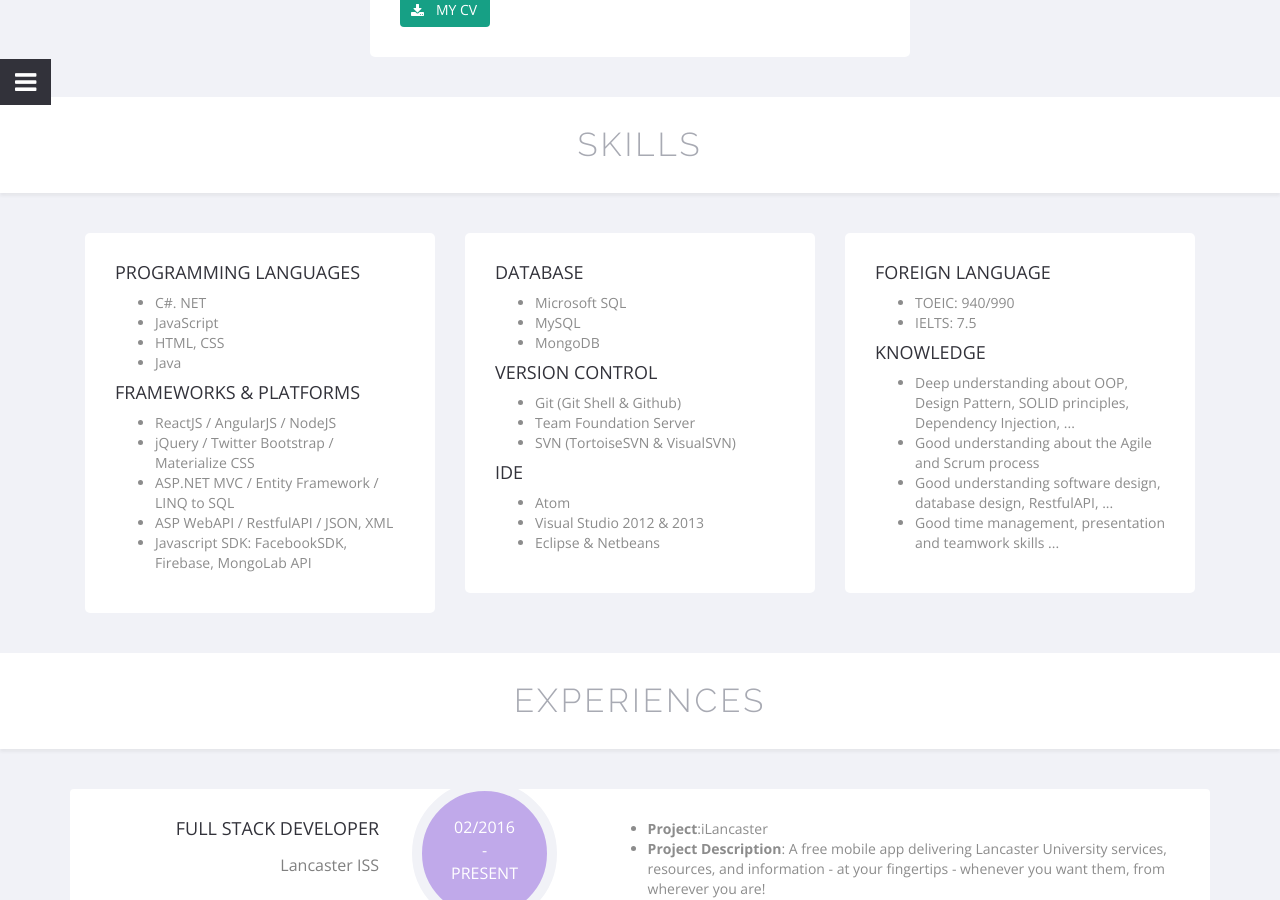
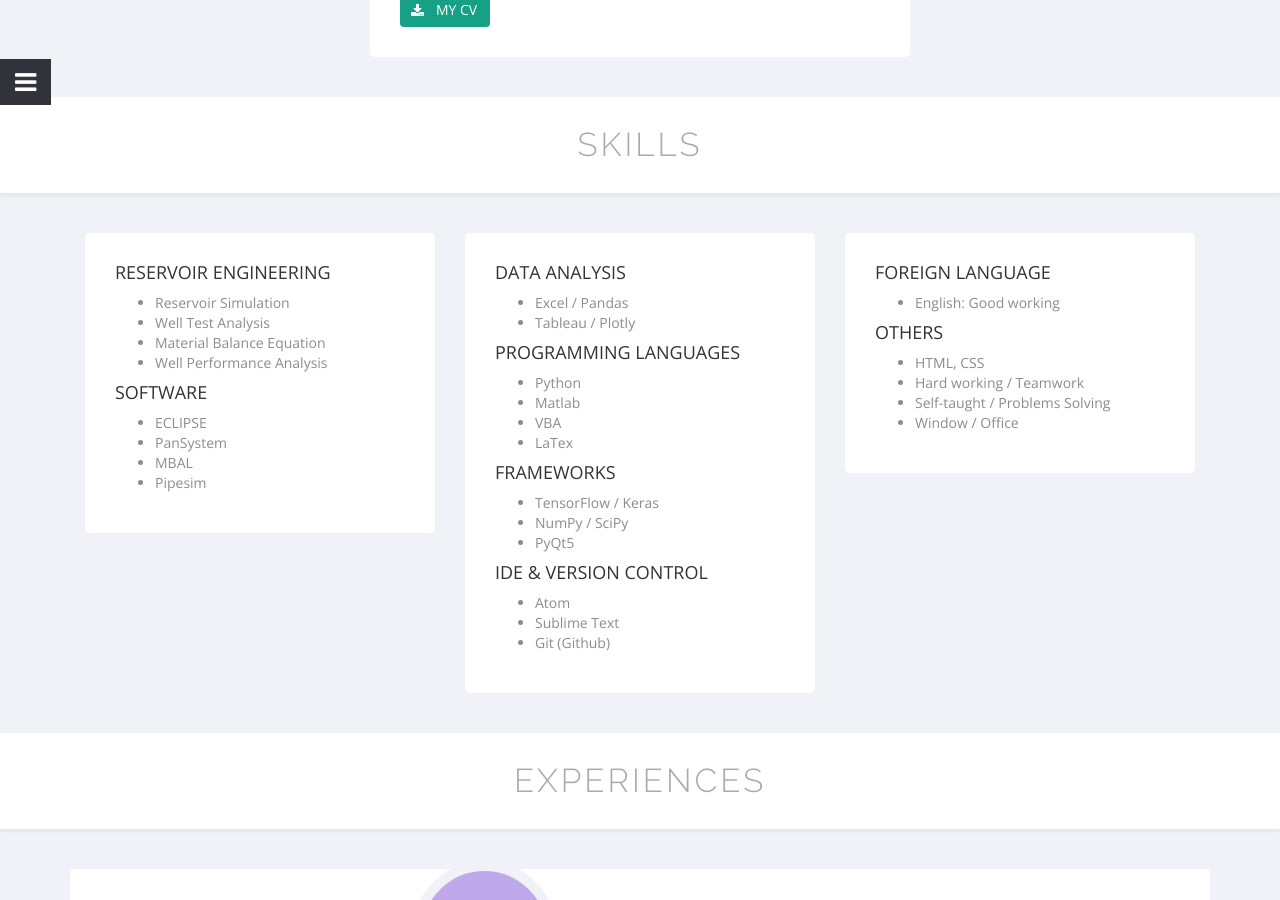
Before and after one commit to YanGBloG/superseded, a Jekyll site: the page cv.html, which Jekyll copies as it is, in a window 1280 px wide and 900 px high, scrolled down 1544 px. Built offline with Jekyll 4.4.1, drawn with Linux system fonts in a browser that asks for light colours.

Commit message:
Update cv.html

```diff
--- a/cv.html
+++ b/cv.html
@@ -125,42 +125,47 @@
             <div class="skills-container">
                 <div class="col-md-4" data-scroll-reveal="enter from the left after .5s">
                     <div class="section-box">
-                        <h2 class="box-title">Programming languages</h2>
+                        <h2 class="box-title">Reservoir engineering</h2>
                         <ul>
-                            <li>C#. NET</li>
-                            <li>JavaScript</li>
-                            <li>HTML, CSS</li>
-                            <li>Java</li>
+                            <li>Reservoir Simulation</li>
+                            <li>Well Test Analysis</li>
+                            <li>Material Balance Equation</li>
+                            <li>Well Performance Analysis</li>
                         </ul>
-                        <h2 class="box-title">Frameworks & platforms</h2>
+                        <h2 class="box-title">Software</h2>
                         <ul>
-                            <li>ReactJS / AngularJS / NodeJS</li>
-                            <li>jQuery / Twitter Bootstrap / Materialize CSS</li>
-                            <li>ASP.NET MVC / Entity Framework / LINQ to SQL</li>
-                            <li>ASP WebAPI / RestfulAPI / JSON, XML</li>
-                            <li>Javascript SDK: FacebookSDK, Firebase, MongoLab API</li>
+                            <li>ECLIPSE</li>
+                            <li>PanSystem</li>
+                            <li>MBAL</li>
+                            <li>Pipesim</li>
                         </ul>
                     </div>
                 </div>
                 <div class="col-md-4" data-scroll-reveal="enter from the right after .5s">
                     <div class="section-box">
-                        <h2 class="box-title">Database</h2>
+                        <h2 class="box-title">Data analysis</h2>
                         <ul>
-                            <li>Microsoft SQL</li>
-                            <li>MySQL</li>
-                            <li>MongoDB</li>
+                            <li>Excel / Pandas</li>
+                            <li>Tableau / Plotly</li>
                         </ul>
-                        <h2 class="box-title">Version Control</h2>
+                        <h2 class="box-title">Programming Languages</h2>
                         <ul>
-                          <li>Git (Git Shell & Github)</li>
-                          <li>Team Foundation Server</li>
-                          <li>SVN (TortoiseSVN & VisualSVN)</li>
+                            <li>Python</li>
+                            <li>Matlab</li>
+                            <li>VBA</li>
+                            <li>LaTex</li>
                         </ul>
-                        <h2 class="box-title">IDE</h2>
+                        <h2 class="box-title">Frameworks</h2>
+                        <ul>
+                          <li>TensorFlow / Keras</li>
+                          <li>NumPy / SciPy</li>
+                          <li>PyQt5</li>
+                        </ul>
+                        <h2 class="box-title">IDE & Version control</h2>
                         <ul>
                             <li>Atom</li>
-                            <li>Visual Studio 2012 & 2013</li>
-                            <li>Eclipse & Netbeans</li>
+                            <li>Sublime Text</li>
+                            <li>Git (Github)</li>
                         </ul>
                     </div>
                 </div>
@@ -168,15 +173,14 @@
                     <div class="section-box">
                         <h2 class="box-title">Foreign Language</h2>
                         <ul>
-                            <li>TOEIC: 940/990</li>
-                            <li>IELTS: 7.5</li>
+                            <li>English: Good working</li>
                         </ul>
-                        <h2 class="box-title">Knowledge</h2>
+                        <h2 class="box-title">Others</h2>
                         <ul>
-                            <li>Deep understanding about OOP, Design Pattern, SOLID principles, Dependency Injection, ...</li>
-                            <li>Good understanding about the Agile and Scrum process</li>
-                            <li>Good understanding software design, database design, RestfulAPI, ...</li>
-                            <li>Good time management, presentation and teamwork skills ...</li>
+                            <li>HTML, CSS</li>
+                            <li>Hard working / Teamwork</li>
+                            <li>Self-taught / Problems Solving</li>
+                            <li>Window / Office</li>
                         </ul>
                     </div>
                 </div>
```
